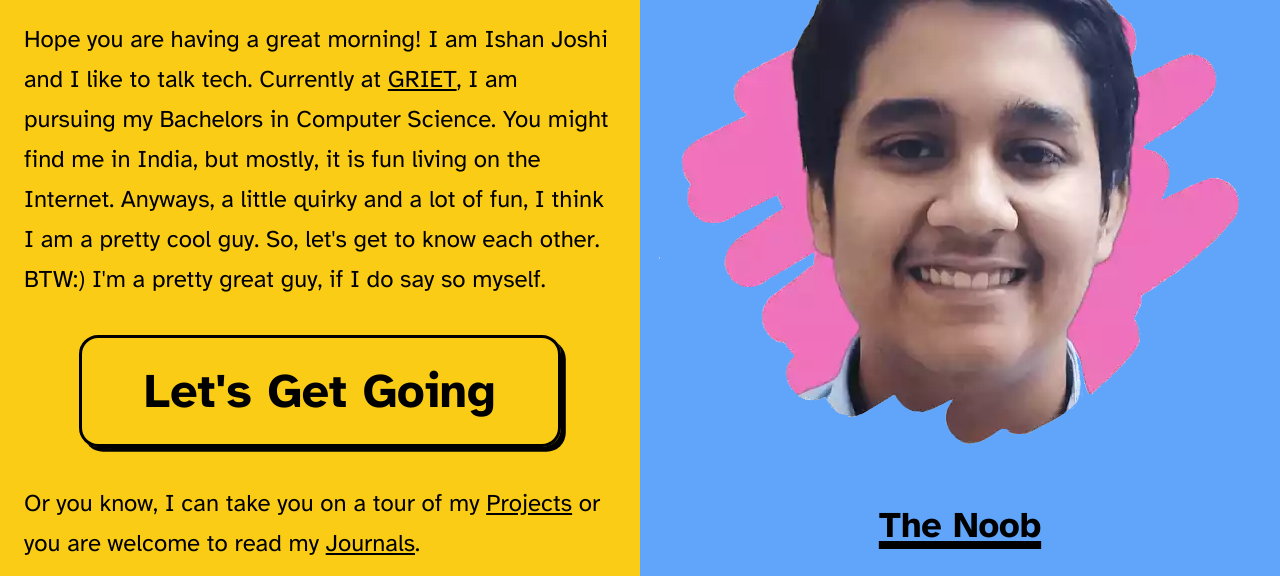
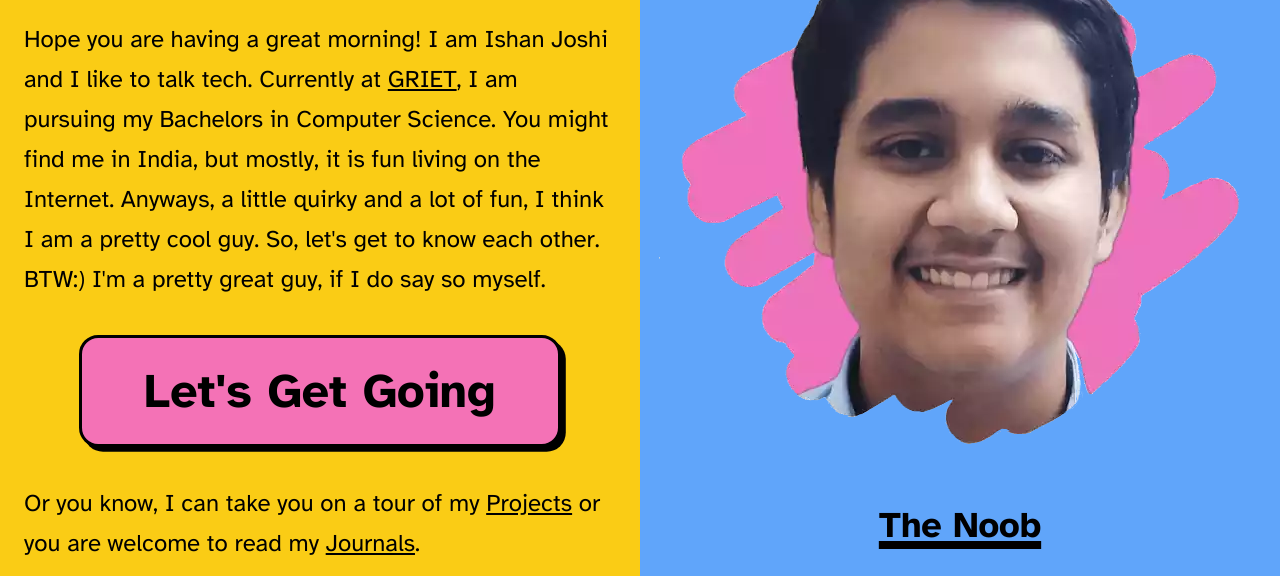
Before and after one commit to newtoallofthis123/About_Astro, an Astro site: page / in a window 1280 px wide. Shown: the part 373-949 px from the top of the page. Built offline with nearby package versions, Linux system fonts and the light colour scheme; Astro itself is replaced by a stand-in of ours; no server answers; a web font is replaced by a local one.

Commit message:
Buttons!

```diff
--- a/package.json
+++ b/package.json
@@ -1,7 +1,7 @@
 {
   "name": "astro_about",
   "type": "module",
-  "version": "1.1.1",
+  "version": "1.1.2",
   "scripts": {
     "dev": "astro dev",
     "start": "astro dev",
--- a/src/base.css
+++ b/src/base.css
@@ -7,7 +7,6 @@
 }
 
 .btn {
-    background-color: inherit;
     color: inherit;
     padding: 0.6em 1.3em;
     cursor: pointer;
```
